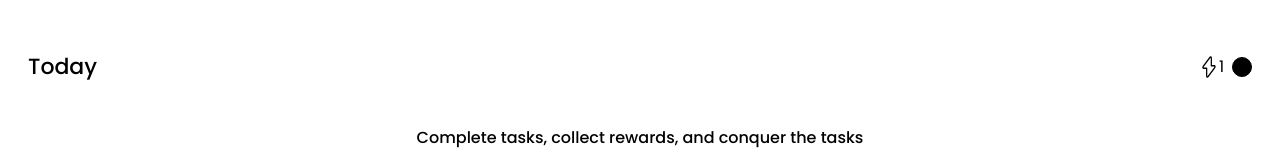
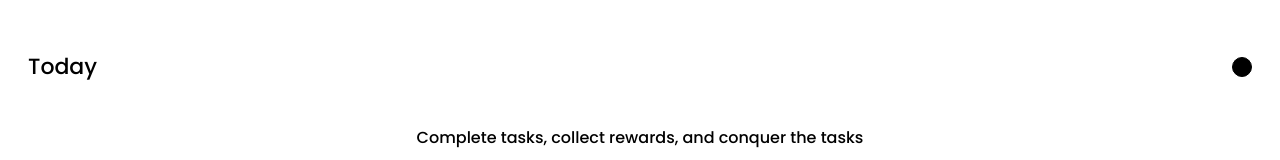
Before and after one commit to SamsonI95/christville-app, a React (Vite) app: page /app/page-3 in a window 1280 px wide. Shown: the top 160 px of the page. Built offline with nearby package versions, Linux system fonts and the light colour scheme; no server answers; a web font is replaced by a local one.

Commit message:
Successive days counter disabled

```diff
--- a/src/Components/TopLayer.jsx
+++ b/src/Components/TopLayer.jsx
@@ -85,10 +85,10 @@ const TopLayer = ({ userId }) => {
         <section>Today</section>
         <section className="flex items-center gap-2">
           {/* counter showing number of days a user logs in */}
-          <div className="flex">
+          {/* <div className="flex">
             <ThunderboltIcon />
             <p>{successiveLoginDays}</p>
-          </div>
+          </div> */}
           {/* replace div below with user image */}
           {user ? (
             <img
--- a/src/Pages/AppPages/TaskPage.jsx
+++ b/src/Pages/AppPages/TaskPage.jsx
@@ -142,10 +142,10 @@ const TaskPage = () => {
       <section className="flex items-center justify-between w-full">
         <section className="text-[22px] font-medium">Today</section>
         <section className="flex items-center gap-2">
-          <div className="flex">
+          {/* <div className="flex">
             <ThunderboltIcon />
             <p>1</p>
-          </div>
+          </div> */}
           <div className="border border-black bg-black w-5 h-5 rounded-full"></div>
         </section>
       </section>
```
